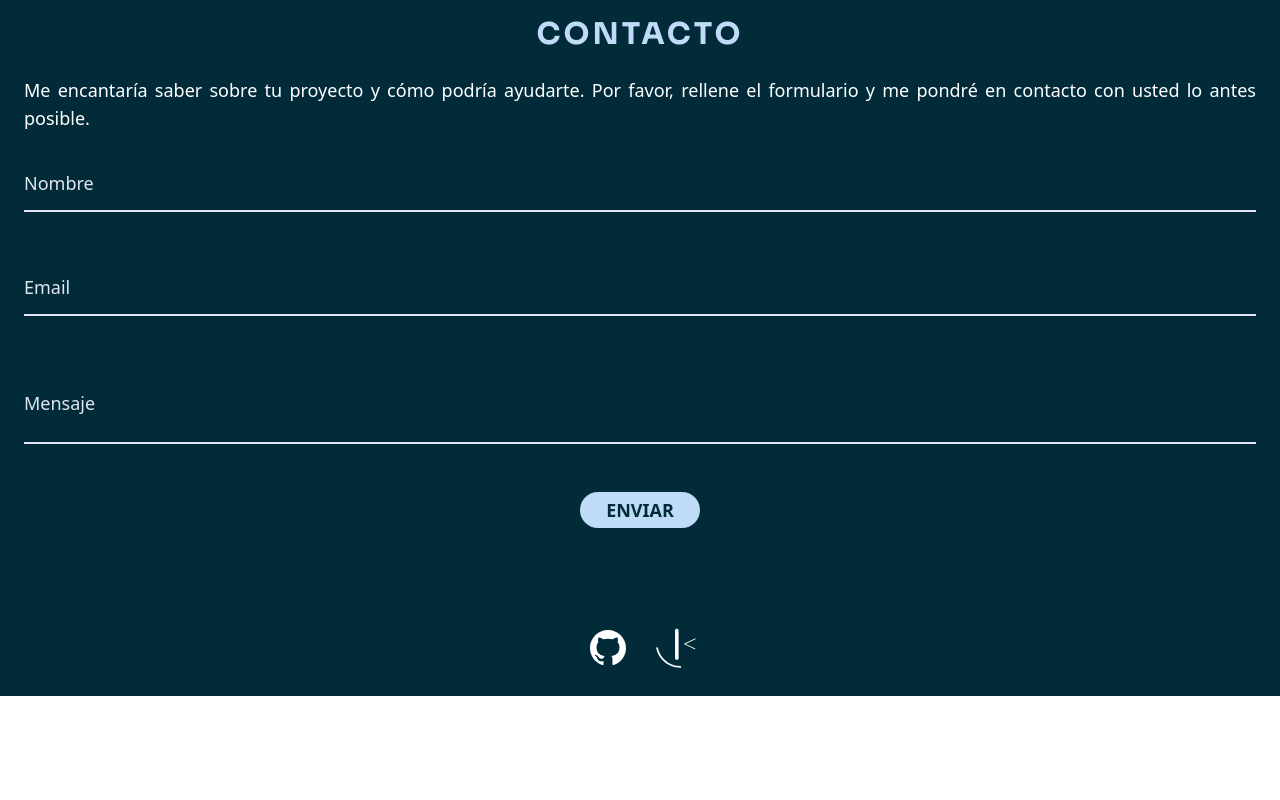
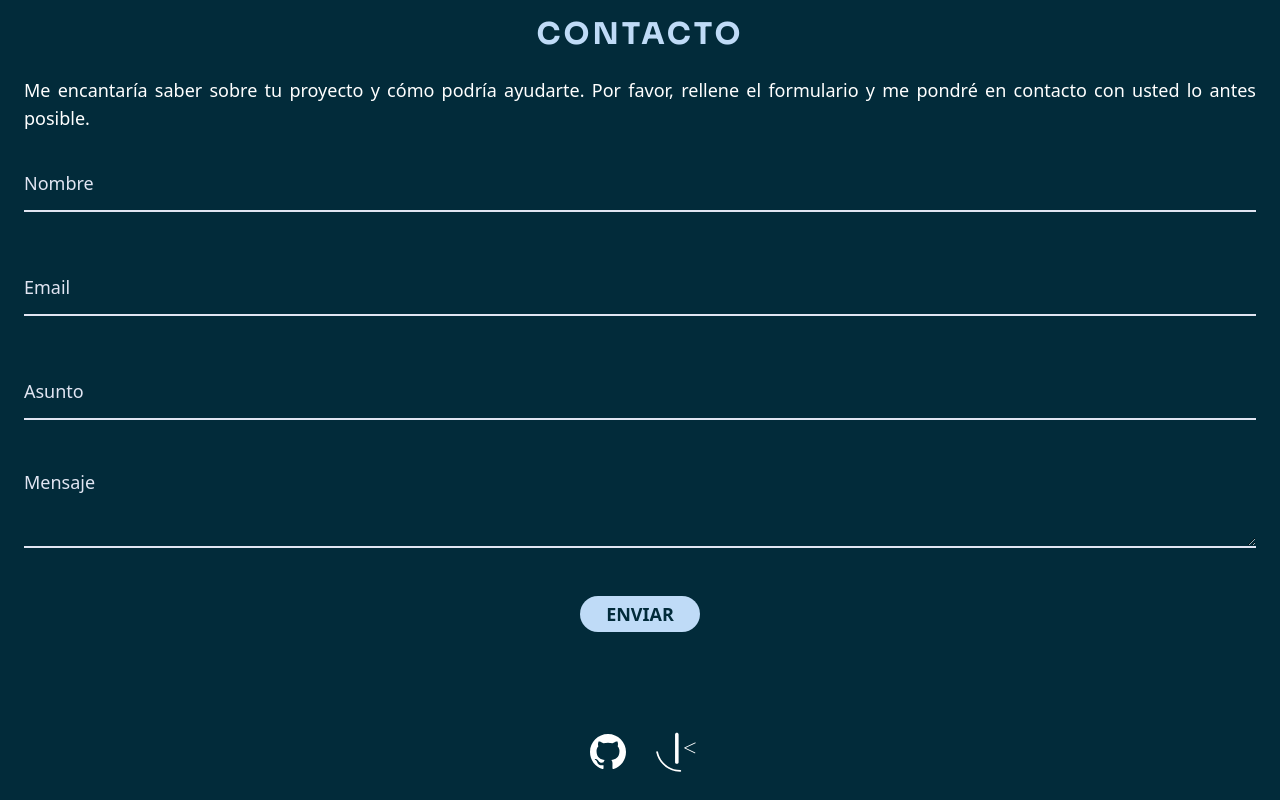
Before and after one commit to ShamirLeon/shamir-leon-portfolio, a React (Vite) app: page / in a window 1280 px wide. Shown: the part 4633-5433 px from the top of the page. Before the commit the page ends 5329 px from the top, so only its background shows below. Built offline with nearby package versions, Linux system fonts and the light colour scheme.

Commit message:
Send Emails

```diff
--- a/src/components/Contact/Contact.jsx
+++ b/src/components/Contact/Contact.jsx
@@ -1,8 +1,33 @@
+import { useRef } from 'react';
 import WavesTopMobile from '../../assets/Icons/WavesTopMobile';
 
 import { ContactSection } from '../../data/data.json';
 
+import emailjs from '@emailjs/browser';
+
 const Contact = params => {
+	const form = useRef();
+
+	const sendEmail = e => {
+		e.preventDefault();
+
+		emailjs
+			.sendForm(
+				'service_22heeyf',
+				'template_q6xgkp8',
+				form.current,
+				'R6MFX0q-pGExt-x6e'
+			)
+			.then(
+				result => {
+					console.log(result.text);
+				},
+				error => {
+					console.log(error.text);
+				}
+			);
+		e.target.reset();
+	};
 	return (
 		<>
 			<WavesTopMobile className='-mb-1' />
@@ -12,24 +37,48 @@ const Contact = params => {
 				</h2>
 				<p className='text-justify text-lg text-White'>{ContactSection}</p>
 
-				<form action='' className='flex flex-col gap-12 py-6'>
+				<form
+					ref={form}
+					onSubmit={sendEmail}
+					className='flex flex-col gap-12 py-6'
+				>
 					<input
+						autoComplete='off'
 						id='nombre'
 						type='text'
 						placeholder='Nombre'
 						className='h-14 w-full border-b-2 border-b-Light-Gray bg-transparent text-lg text-Light-Gray placeholder:absolute placeholder:text-lg placeholder:text-Light-Gray focus:outline-none'
+						required
+						name='user_name'
 					/>
 					<input
+						autoComplete='off'
 						type='email'
 						placeholder='Email'
 						className='h-14 w-full border-b-2 border-b-Light-Gray bg-transparent text-lg text-Light-Gray placeholder:absolute placeholder:text-lg placeholder:text-Light-Gray focus:outline-none'
+						required
+						name='user_email'
 					/>
 					<input
+						autoComplete='off'
+						type='text'
+						placeholder='Asunto'
+						className='h-14 w-full border-b-2 border-b-Light-Gray bg-transparent text-lg text-Light-Gray placeholder:absolute placeholder:text-lg placeholder:text-Light-Gray focus:outline-none'
+						required
+						name='subject'
+					/>
+					<textarea
+						autoComplete='off'
 						type='text'
 						placeholder='Mensaje'
 						className='h-20 w-full border-b-2 border-b-Light-Gray bg-transparent text-lg text-Light-Gray placeholder:absolute placeholder:text-lg placeholder:text-Light-Gray  focus:outline-none'
+						required
+						name='message'
 					/>
-					<button className='mx-auto w-[120px] rounded-3xl bg-Light-Accent-Blue py-1 text-lg font-bold uppercase text-Dark-Blue'>
+					<button
+						type='submit'
+						className='mx-auto w-[120px] rounded-3xl bg-Light-Accent-Blue py-1 text-lg font-bold uppercase text-Dark-Blue'
+					>
 						Enviar
 					</button>
 				</form>
```
